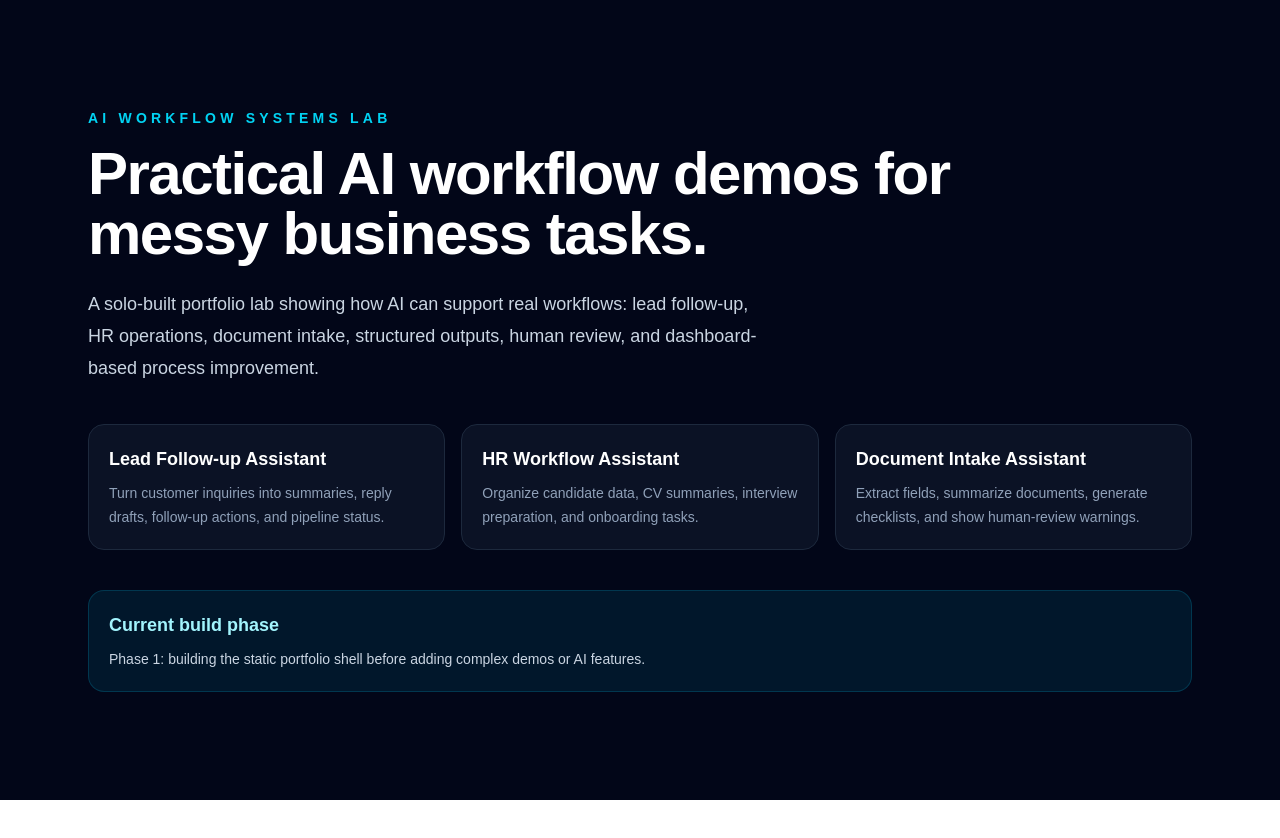
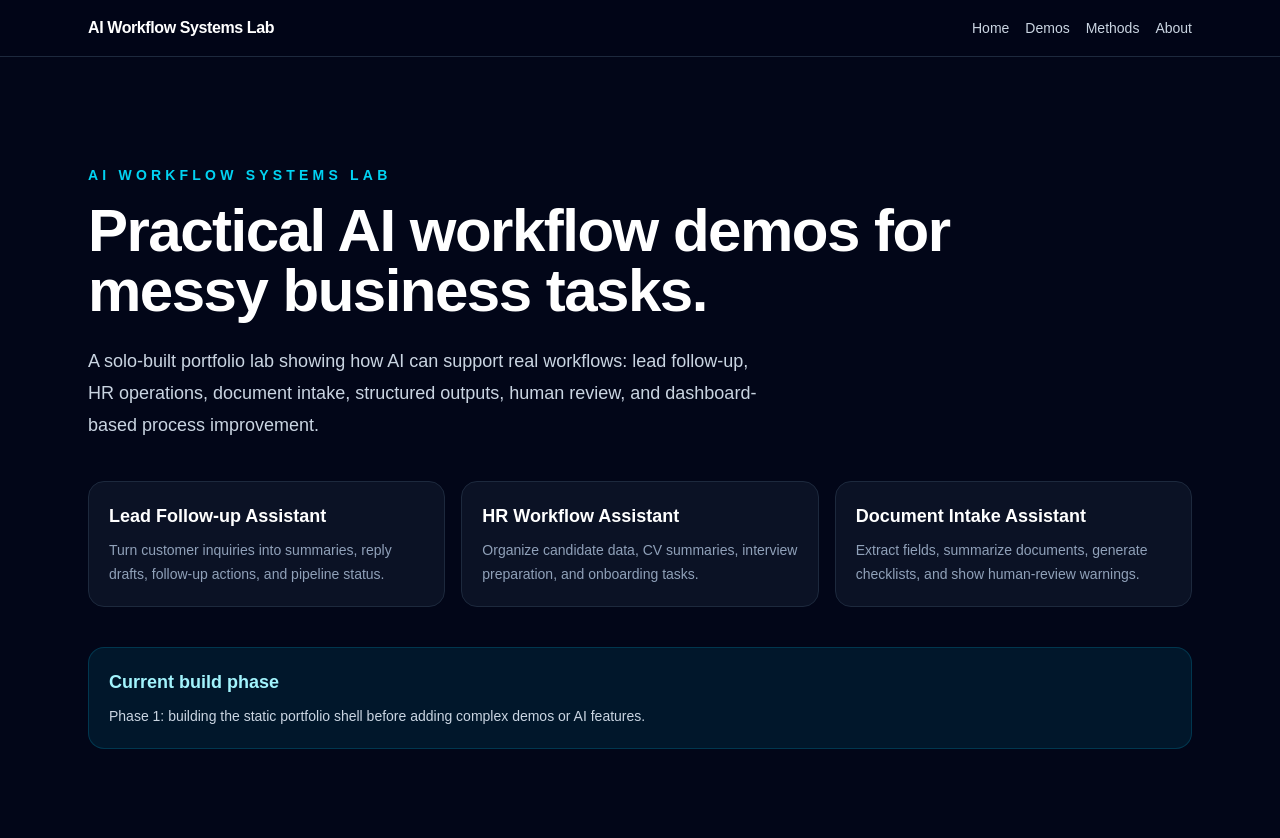
Before and after one commit to solitud3456/ai-workflow-systems-lab, a Next.js app: page / in a window 1280 px wide. Shown: the top 838 px of the page. Before the commit the page ends 800 px from the top, so only its background shows below. Built offline with nearby package versions, Linux system fonts and the light colour scheme.

Commit message:
Add site navigation

```diff
--- a/src/app/layout.tsx
+++ b/src/app/layout.tsx
@@ -1,21 +1,19 @@
 import type { Metadata } from "next";
-import { Geist, Geist_Mono } from "next/font/google";
+import Link from "next/link";
 import "./globals.css";
 
-const geistSans = Geist({
-  variable: "--font-geist-sans",
-  subsets: ["latin"],
-});
+export const metadata: Metadata = {
+  title: "AI Workflow Systems Lab",
+  description:
+    "A solo-built portfolio lab for practical AI-assisted business workflow systems.",
+};
 
-const geistMono = Geist_Mono({
-  variable: "--font-geist-mono",
-  subsets: ["latin"],
-});
-
-export const metadata: Metadata = {
-  title: "Create Next App",
-  description: "Generated by create next app",
-};
+const navItems = [
+  { href: "/", label: "Home" },
+  { href: "/demos", label: "Demos" },
+  { href: "/methods", label: "Methods" },
+  { href: "/about", label: "About" },
+];
 
 export default function RootLayout({
   children,
@@ -23,11 +21,32 @@ export default function RootLayout({
   children: React.ReactNode;
 }>) {
   return (
-    <html
-      lang="en"
-      className={`${geistSans.variable} ${geistMono.variable} h-full antialiased`}
-    >
-      <body className="min-h-full flex flex-col">{children}</body>
+    <html lang="en">
+      <body>
+        <div className="min-h-screen bg-slate-950 text-slate-100">
+          <header className="sticky top-0 z-50 border-b border-slate-800 bg-slate-950/90 backdrop-blur">
+            <nav className="mx-auto flex max-w-6xl items-center justify-between px-6 py-4">
+              <Link href="/" className="font-semibold tracking-tight text-white">
+                AI Workflow Systems Lab
+              </Link>
+
+              <div className="flex gap-4 text-sm text-slate-300">
+                {navItems.map((item) => (
+                  <Link
+                    key={item.href}
+                    href={item.href}
+                    className="transition hover:text-cyan-300"
+                  >
+                    {item.label}
+                  </Link>
+                ))}
+              </div>
+            </nav>
+          </header>
+
+          {children}
+        </div>
+      </body>
     </html>
   );
 }
```
